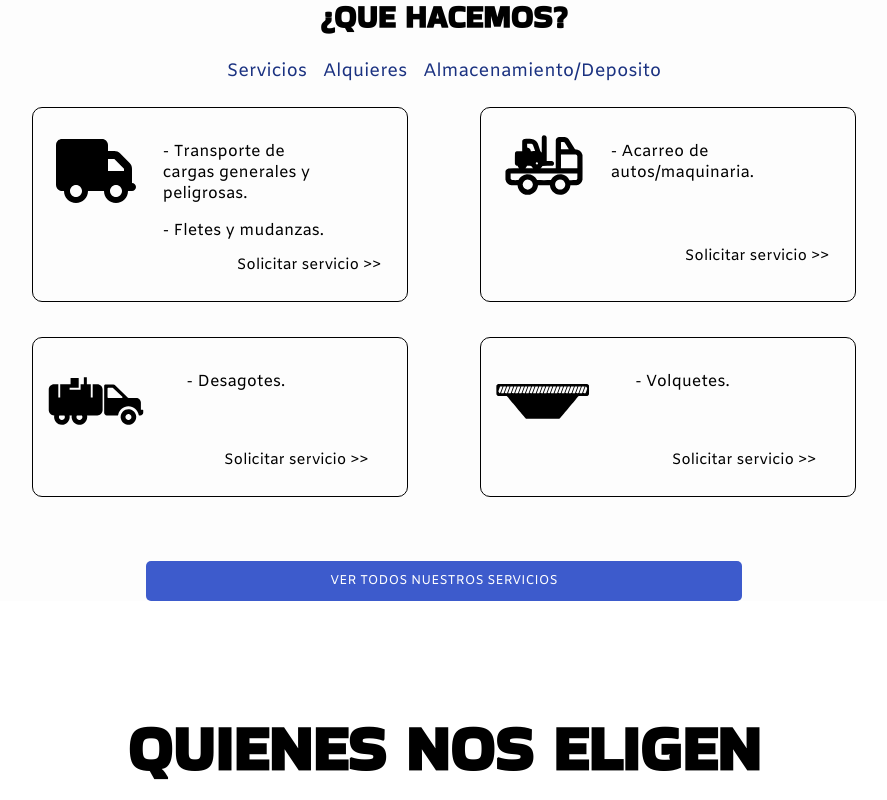
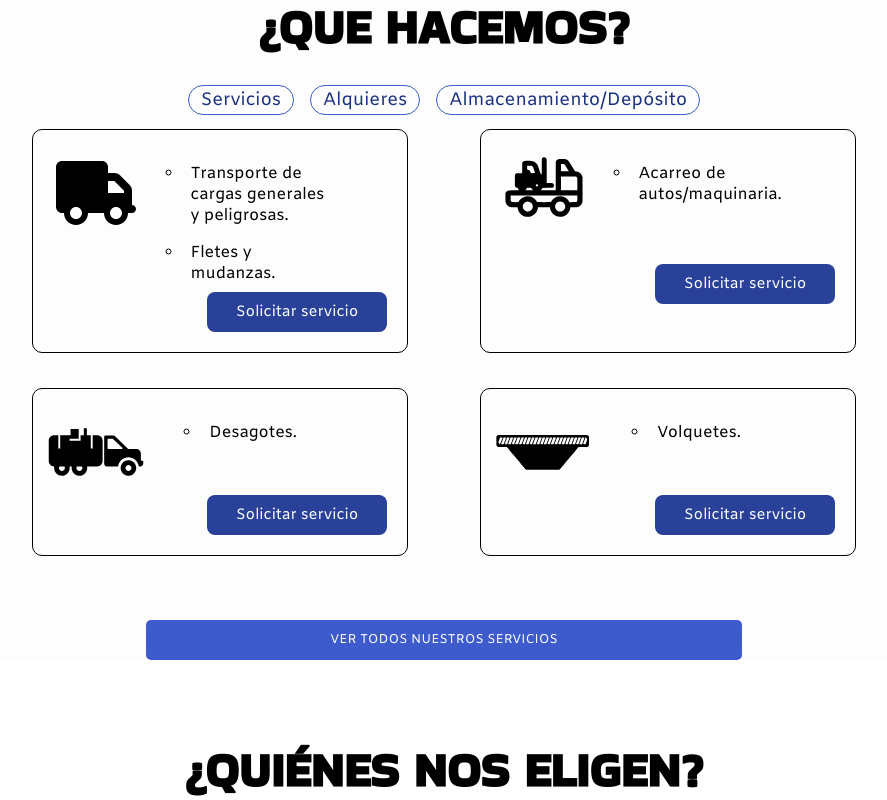
Before and after one commit to L3anAv/adc-logistica, a React (Vite) app: page / in a window 1280 px wide. Shown: the part 680-1480 px from the top of the page, without its empty margins (196-1083 px from the left). Built offline with nearby package versions, Linux system fonts and the light colour scheme; a web font is replaced by a local one.

Commit message:
Cambios pedidos

```diff
--- a/index.html
+++ b/index.html
@@ -2,7 +2,7 @@
 <html lang="en">
   <head>
     <meta charset="UTF-8" />
-    <title>ADC ARGENTINA UNIENDO EMPRESAS S.A | Logistica & Alquiler de maquinarias</title>
+    <title>ADC ARGENTINA UNIENDO EMPRESAS S.A</title>
     <meta name="viewport" content="width=device-width, initial-scale=1.0" />
   </head>
   <body>
--- a/public/auxiliares/infoFichas.js
+++ b/public/auxiliares/infoFichas.js
@@ -6,7 +6,7 @@ const ArrayDatos = [
         "Colum":"2/3",
         "RowResponsive":"3/4",
         "ColumnResponsive":"2/4",
-        "LiContenido": ["- Transporte de cargas generales y peligrosas.", "- Fletes y mudanzas."]
+        "LiContenido": ["Transporte de cargas generales y peligrosas.", "Fletes y mudanzas."]
       },
       {
         "Svg": "Acarreo",
@@ -14,7 +14,7 @@ const ArrayDatos = [
         "Colum":"3/4",
         "RowResponsive":"5/6",
         "ColumnResponsive":"2/4",
-        "LiContenido": ["- Acarreo de autos/maquinaria."]
+        "LiContenido": ["Acarreo de autos/maquinaria."]
       },
       {
         "Svg": "Desagote",
@@ -22,7 +22,7 @@ const ArrayDatos = [
         "Colum":"2/3",
         "RowResponsive":"6/7",
         "ColumnResponsive":"2/4",
-        "LiContenido": ["- Desagotes."]
+        "LiContenido": ["Desagotes."]
       },
       {
       "Svg": "Volquete",
@@ -30,7 +30,7 @@ const ArrayDatos = [
       "Colum":"3/4",
       "RowResponsive":"7/8",
       "ColumnResponsive":"2/4",
-      "LiContenido": ["- Volquetes."]
+      "LiContenido": ["Volquetes."]
       }
     ],
     [
@@ -40,7 +40,7 @@ const ArrayDatos = [
         "Colum":"2/3",
         "RowResponsive":"3/4",
         "ColumnResponsive":"2/4",
-        "LiContenido": ["- Autoelevadores."]
+        "LiContenido": ["Autoelevadores."]
       },
       {
         "Svg": "banoQuimico",
@@ -48,7 +48,7 @@ const ArrayDatos = [
         "Colum":"3/4",
         "RowResponsive":"5/6",
         "ColumnResponsive":"2/4",
-        "LiContenido": ["- Baños químicos."]
+        "LiContenido": ["Baños químicos."]
       },
       {
         "Svg": "Bobcat",
@@ -56,7 +56,7 @@ const ArrayDatos = [
         "Colum":"2/3",
         "RowResponsive":"6/7",
         "ColumnResponsive":"2/4",
-        "LiContenido": ["- Bobcat."]
+        "LiContenido": ["Bobcat."]
       },
       {
       "Svg": "Grua",
@@ -64,7 +64,7 @@ const ArrayDatos = [
       "Colum":"3/4",
       "RowResponsive":"7/8",
       "ColumnResponsive":"2/4",
-      "LiContenido": ["- Gruas hidraúlicas."]
+      "LiContenido": ["Gruas hidraúlicas."]
       }
     ],
     [{
@@ -73,7 +73,7 @@ const ArrayDatos = [
       "Colum":"2/3",
       "RowResponsive":"3/4",
       "ColumnResponsive":"2/4",
-      "LiContenido": ["- Almacenamiento y gestión en nuestros depósitos."]
+      "LiContenido": ["Almacenamiento y gestión en nuestros depósitos."]
     },
     {
       "Svg": "DepositoCarro",
@@ -81,7 +81,7 @@ const ArrayDatos = [
       "Colum":"3/4",
       "RowResponsive":"5/6",
       "ColumnResponsive":"2/4",
-      "LiContenido": ["- In/Out.", "- Repartos."]
+      "LiContenido": ["In/Out.", "Repartos."]
     }
   ]
   ]
--- a/src/componentes/Rutas/Inicio/principal-seccion/contenido-central/index.jsx
+++ b/src/componentes/Rutas/Inicio/principal-seccion/contenido-central/index.jsx
@@ -123,7 +123,7 @@ const contenidoCentral = () => {
     <>
       <SeccionPrincipal>
         <TituloCentral>
-          SERVICIOS LOGISTICOS INTEGRALES & ALQUILER DE MAQUINARIAS
+          SERVICIOS LOGÍSTICOS INTEGRALES & ALQUILER DE MAQUINARIAS
         </TituloCentral>
         <Subtitulo>Prestamos servicio a empresas y particulares.</Subtitulo>
         <BotonNuestrosServicios >
--- a/src/componentes/Rutas/Inicio/seccion-marcas/index.jsx
+++ b/src/componentes/Rutas/Inicio/seccion-marcas/index.jsx
@@ -28,7 +28,7 @@ const CotenedorTitulo = styled.div`
 
 const TituloPrincipal = styled.h2`
   z-index:-1;
-  font-size:4rem;
+  font-size:3rem;
   jusitfy-self:center;
   font-family:TituloPrincipal;
   animation:1s Aparicion linear;
@@ -90,7 +90,7 @@ function seccionMarcas() {
   return (
     <>
        <CotenedorTitulo>
-      <TituloPrincipal>QUIENES NOS ELIGEN</TituloPrincipal>
+      <TituloPrincipal>¿QUIÉNES NOS ELIGEN?</TituloPrincipal>
       </CotenedorTitulo>
         <ContenedorImagenes>
           <Img src={Kernium} />
--- a/src/componentes/Rutas/Inicio/seccion-que-hacemos-princip/index.jsx
+++ b/src/componentes/Rutas/Inicio/seccion-que-hacemos-princip/index.jsx
@@ -9,7 +9,7 @@ const ContenedorQueHacemos = styled.section`
   width: 100%;
   display: grid;
   overflow: hidden;
-  margin-bottom: 8%;
+  margin-bottom: 6%;
   background:#fdfdfd;
   justify-content: center;
   grid-template-columns: 15% 35% 35% 15%;
@@ -24,6 +24,7 @@ const ContenedorQueHacemos = styled.section`
 
 const TituloSeccion = styled(Titulo)`
   grid-row: 1/2;
+  font-size:3rem;
   margin-top: 11%;
   grid-column: 2/4;
   aling-self: center;
@@ -56,12 +57,17 @@ const UlMenuServ = styled.ul`
 const LiMenuServ = styled.li`
   color: #1b3281;
   cursor: pointer;
-  margin-left: 8px;
-  margin-right: 8px;
+  border-radius:15px;
+  margin:4px 8px 4px 8px;
+  border:1px solid #3d5bcc;
+  padding:2px 12px 2px 12px;
 
   :hover {
-    border-bottom: 4px solid #3d5bcc;
+    color:#fff;
+    background:#3d5bcc;
+    border-bottom: 1px solid #3d5bcc;
   }
+
 `;
 
 const FichaServicio = styled.div`
@@ -88,22 +94,20 @@ const FichaServicio = styled.div`
       "boton boton boton";
   }
 
-  :hover {
-    transform: scale(1.05);
-  }
 `;
 
 const UlFicha = styled.ul`
   width: 80%;
+  margin-top: 5px;
   grid-area: lista;
-  margin-top: 5px;
 `;
 
 const LiFicha = styled.li`
   padding: 8px;
-  margin-left: 8%;
-  text-align: start;
+  font-weight500;
+  margin-left: 22%;
   font-family: FontMenu;
+  list-style-type: circle;
 
   @media (max-width: 640px) {
     font-size: 0.8rem;
@@ -116,14 +120,24 @@ const LiFicha = styled.li`
 `;
 
 const BotonServicio = styled.button`
-  color: #000;
+  color: #fff;
+  height: 40px;
   padding: 6px;
+  width: 180px;
+  cursor: pointer;
   font-size: 15px;
-  cursor: pointer;
   grid-area: boton;
-  background: none;
-  border-radius: 5px;
+  background: #294198;
+  border-radius:8px;
+  justify-self: end;
+  text-align: center;
   font-family: FontMenu;
+
+  @media (max-width: 640px) {
+    font-size: 0.8rem;
+    height: 30px;
+    width: 150px;
+  }
 `;
 
 const Boton = styled(Link)`
@@ -238,7 +252,7 @@ const queHacemos = () => {
           <UlMenuServ>
             <LiMenuServ data-opcion-ficha="0" onClick={darDataOpcionClikeada}>Servicios</LiMenuServ>
             <LiMenuServ data-opcion-ficha="1" onClick={darDataOpcionClikeada}>Alquieres</LiMenuServ>
-            <LiMenuServ data-opcion-ficha="2" onClick={darDataOpcionClikeada}>Almacenamiento/Deposito</LiMenuServ>
+            <LiMenuServ data-opcion-ficha="2" onClick={darDataOpcionClikeada}>Almacenamiento/Depósito</LiMenuServ>
           </UlMenuServ>
         </MenuServicios>
 
@@ -256,7 +270,7 @@ const queHacemos = () => {
               ))}
             </UlFicha>
 
-            <BotonServicio onClick={IrhastaFormulario}>Solicitar servicio &#62;&#62;</BotonServicio>
+            <BotonServicio onClick={IrhastaFormulario}>Solicitar servicio</BotonServicio>
           </FichaServicio>
           ))
         }
```
